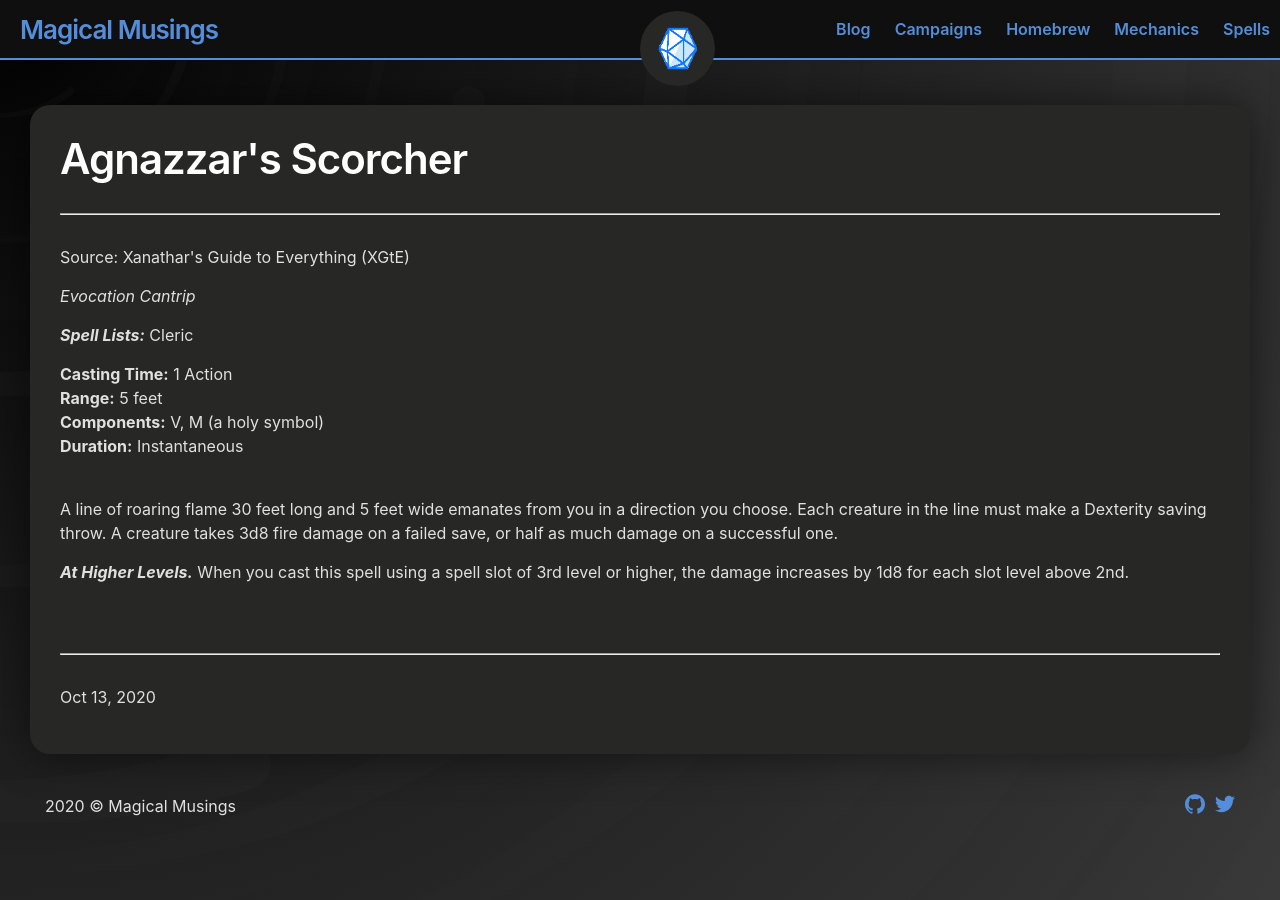
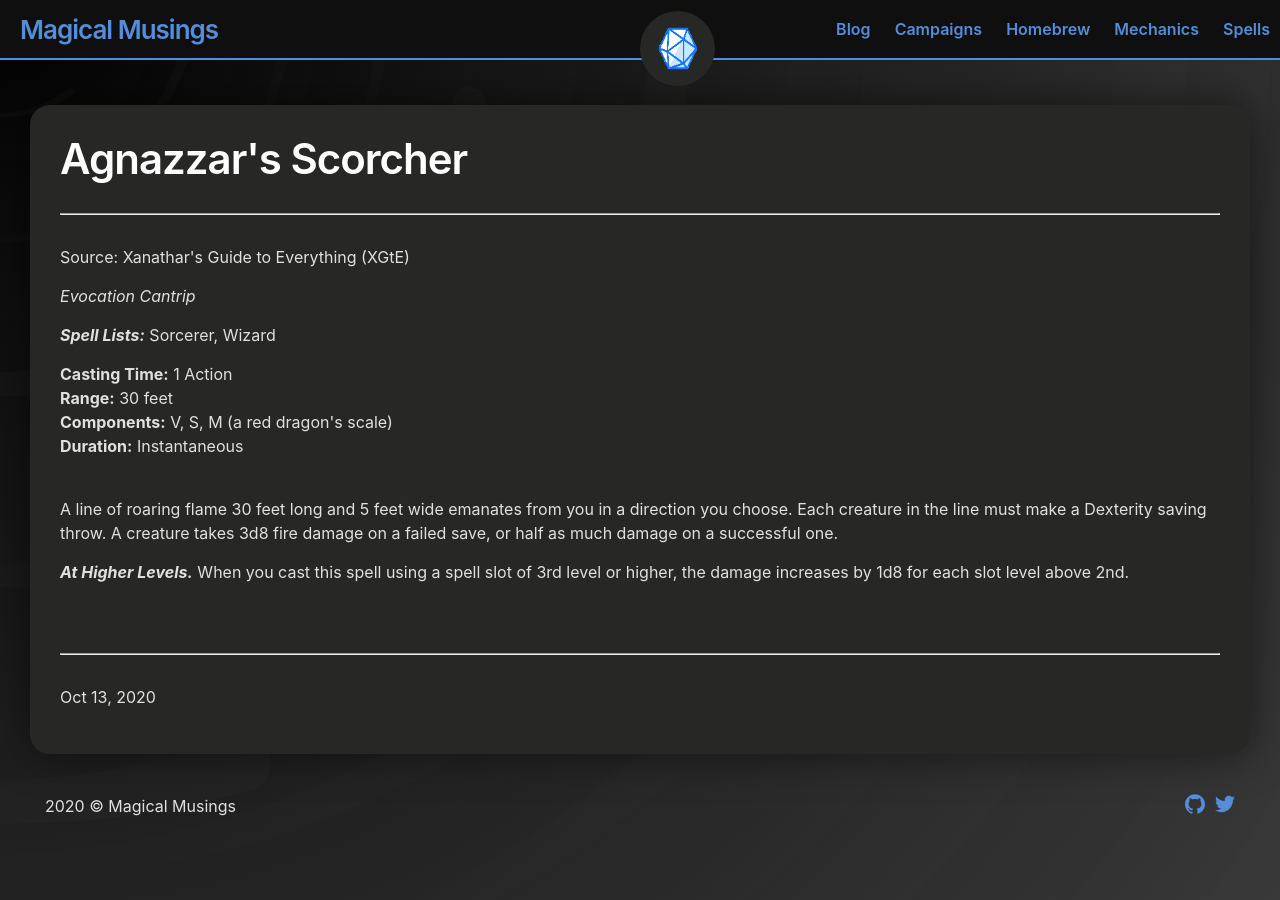
Before and after one commit to andersthemagi/magicalmusings.github.io, a Jekyll site: the page built from _posts/spells/cantrips/2020-10-13-spells-2-agnazzars-scorcher.md, in a window 1280 px wide. Built offline with Jekyll 4.4.1, drawn with Linux system fonts in a browser that asks for light colours.

Commit message:
agnazzars scrocher complete test

```diff
--- a/_posts/spells/cantrips/2020-10-13-spells-2-agnazzars-scorcher.md
+++ b/_posts/spells/cantrips/2020-10-13-spells-2-agnazzars-scorcher.md
@@ -3,13 +3,13 @@ title: Agnazzar's Scorcher
 permalink: "/spells/cantrips/agnazzars-scorcher/"
 layout: spell-post
 categories: [Spells, Cantrips]
-tags: [Cleric]
+tags: [Sorcerer, Wizard]
 source: "Xanathar's Guide to Everything (XGtE)"
 spell-level: Cantrip
 school: Evocation
 casting-time: "1 Action"
-range: "5 feet"
-components: "V, M (a holy symbol)"
+range: "30 feet"
+components: "V, S, M (a red dragon's scale)"
 duration: "Instantaneous"
 ---
 
```
